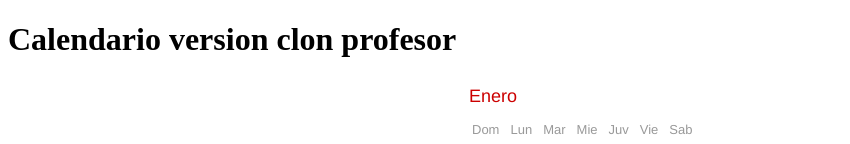
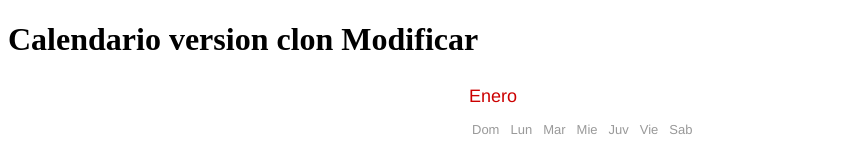
Before and after one commit to faseneo/tallergit, a plain HTML site: page index.html in a window 1280 px wide. Shown: the top 144 px of the page, without its empty margins (0-850 px from the left). Drawn offline with Linux system fonts and the light colour scheme.

Commit message:
modifico titulo

```diff
--- a/index.html
+++ b/index.html
@@ -6,7 +6,7 @@
 		<link rel="stylesheet" href="css/style.css">
 	</head>
 	<body>
-		<h1>Calendario version clon profesor</h1>
+		<h1>Calendario version clon Modificar</h1>
 		<script src="js/main.js"></script>
 	</body>
 </html>
```
